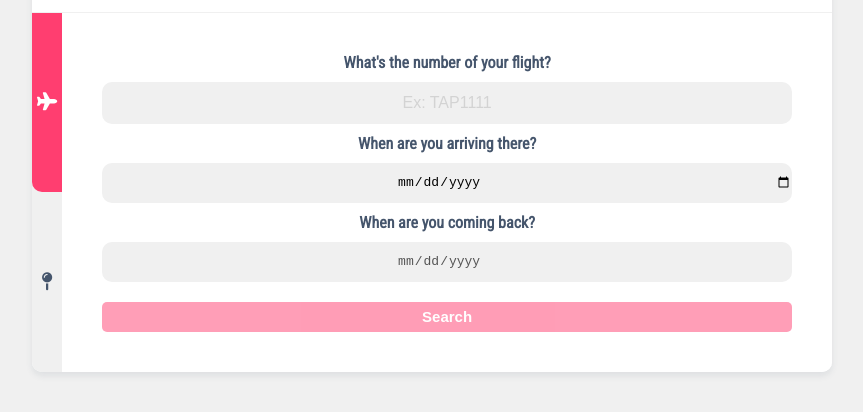
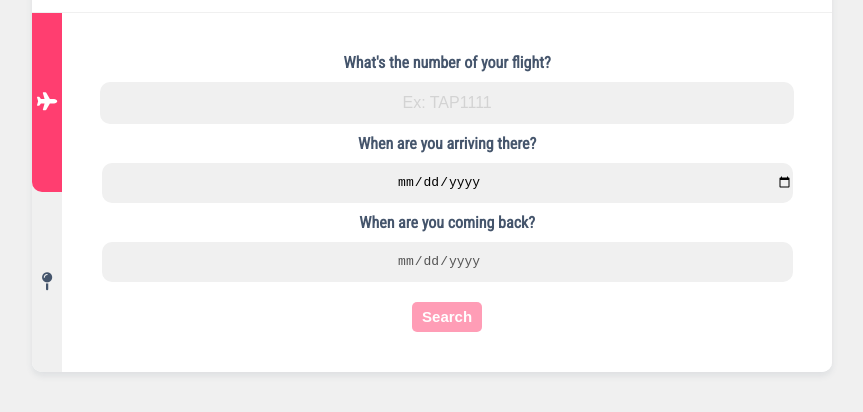
Before and after one commit to SkyWearRental/SkyWear, a plain HTML site: page index.html in a window 1280 px wide. Shown: the part 254-666 px from the top of the page, without its empty margins (208-1071 px from the left). Drawn offline with Linux system fonts and the light colour scheme.

Commit message:
Updated start inputs

```diff
--- a/css/start.css
+++ b/css/start.css
@@ -87,21 +87,22 @@ body{
     background-color: var(--card);
     display:flex;
     flex-direction: column;
-    align-items: stretch;
+    align-items: center;
     text-align: center;
     gap: 20px;
     overflow: hidden;
 }
 
 .forms{
-    align-items: stretch;
+    width: 100%;
+    align-items: center;
     text-align: center;
 }
 
 .form{
     display: none;
     flex-direction: column;
-    align-items: stretch;
+    align-items: center;
     text-align: center;
     gap:10px;
 }
@@ -119,6 +120,7 @@ body{
     border: none;
     background-color:var(--background);
     border-radius: 10px;
+    width: 100%;
     height: 40px;
     font-size: medium;
     text-align: center;
```
